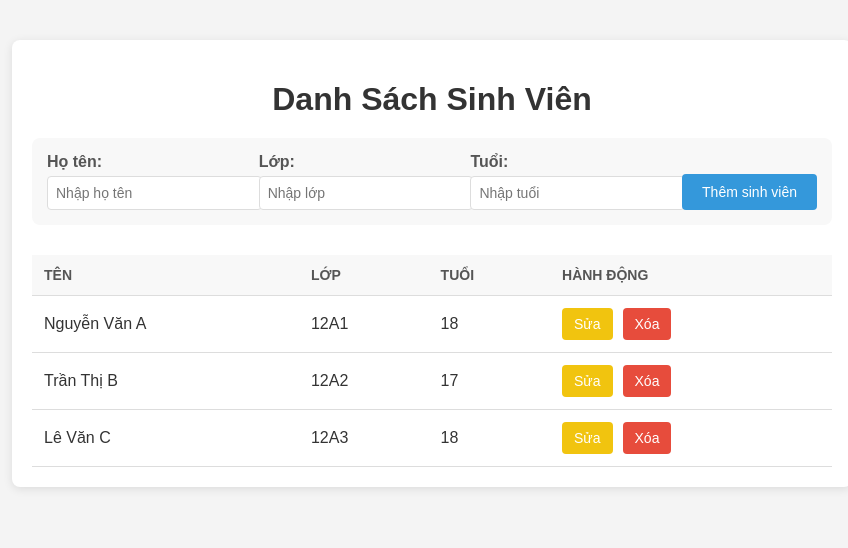
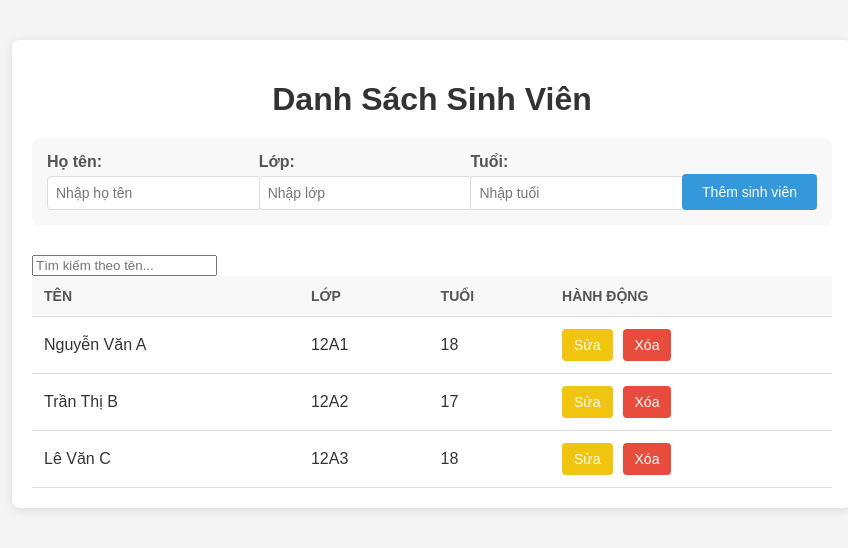
Before and after one commit to GiaBao-22682891/KTAI_ToPhanGiaBao_22682891, a React (Vite) app in the folder bao22682891/: page / in a window 1280 px wide. Shown: the top 548 px of the page, without its empty margins (208-1056 px from the left). Built offline with nearby package versions, Linux system fonts and the light colour scheme.

Commit message:
tim kiem sinh vien

```diff
--- a/bao22682891/src/Components/Student.jsx
+++ b/bao22682891/src/Components/Student.jsx
@@ -18,6 +18,9 @@ const Student = () => {
 
   // State cho form sửa sinh viên
   const [editStudent, setEditStudent] = useState(null);
+
+  // State cho tìm kiếm
+  const [searchQuery, setSearchQuery] = useState('');
 
   // Xử lý thay đổi input (thêm sinh viên)
   const handleInputChange = (e) => {
@@ -48,7 +51,7 @@ const Student = () => {
   const handleDelete = (id) => {
     setStudents(students.filter((student) => student.id !== id));
     if (editStudent && editStudent.id === id) {
-      setEditStudent(null); // Đóng form sửa nếu sinh viên bị xóa
+      setEditStudent(null);
     }
   };
 
@@ -78,13 +81,23 @@ const Student = () => {
           : student
       )
     );
-    setEditStudent(null); // Đóng form sau khi lưu
+    setEditStudent(null);
   };
 
   // Xử lý hủy sửa
   const handleCancelEdit = () => {
     setEditStudent(null);
   };
+
+  // Xử lý thay đổi tìm kiếm
+  const handleSearchChange = (e) => {
+    setSearchQuery(e.target.value);
+  };
+
+  // Lọc danh sách sinh viên theo tìm kiếm
+  const filteredStudents = students.filter((student) =>
+    student.name.toLowerCase().includes(searchQuery.toLowerCase())
+  );
 
   return (
     <div className="container">
@@ -125,6 +138,17 @@ const Student = () => {
         <button type="submit" className="add-button">Thêm sinh viên</button>
       </form>
 
+      {/* Input tìm kiếm */}
+      <div className="search-container">
+        <input
+          type="text"
+          className="search-input"
+          value={searchQuery}
+          onChange={handleSearchChange}
+          placeholder="Tìm kiếm theo tên..."
+        />
+      </div>
+
       {/* Bảng danh sách sinh viên */}
       <table className="student-table">
         <thead>
@@ -136,7 +160,7 @@ const Student = () => {
           </tr>
         </thead>
         <tbody>
-          {students.map((student) => (
+          {filteredStudents.map((student) => (
             <React.Fragment key={student.id}>
               <tr>
                 <td>{student.name}</td>
```
